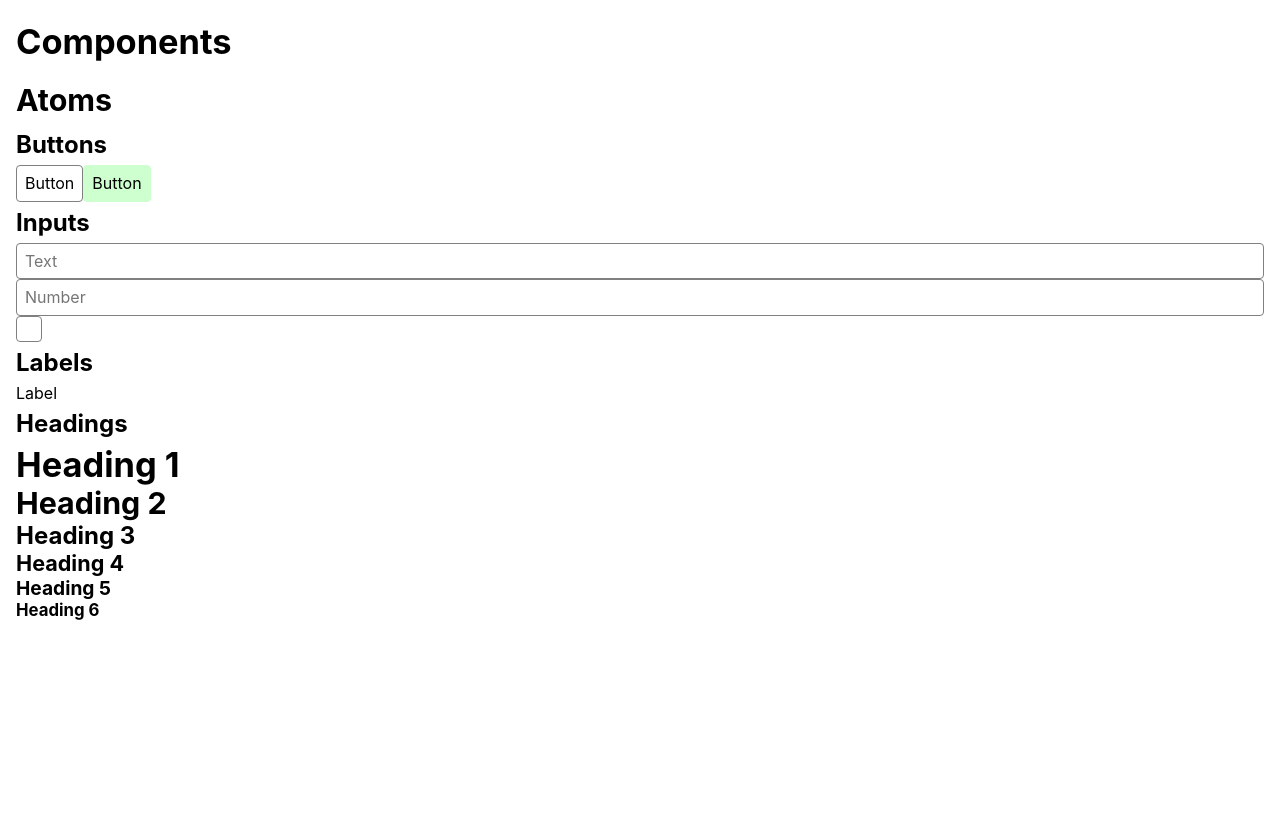
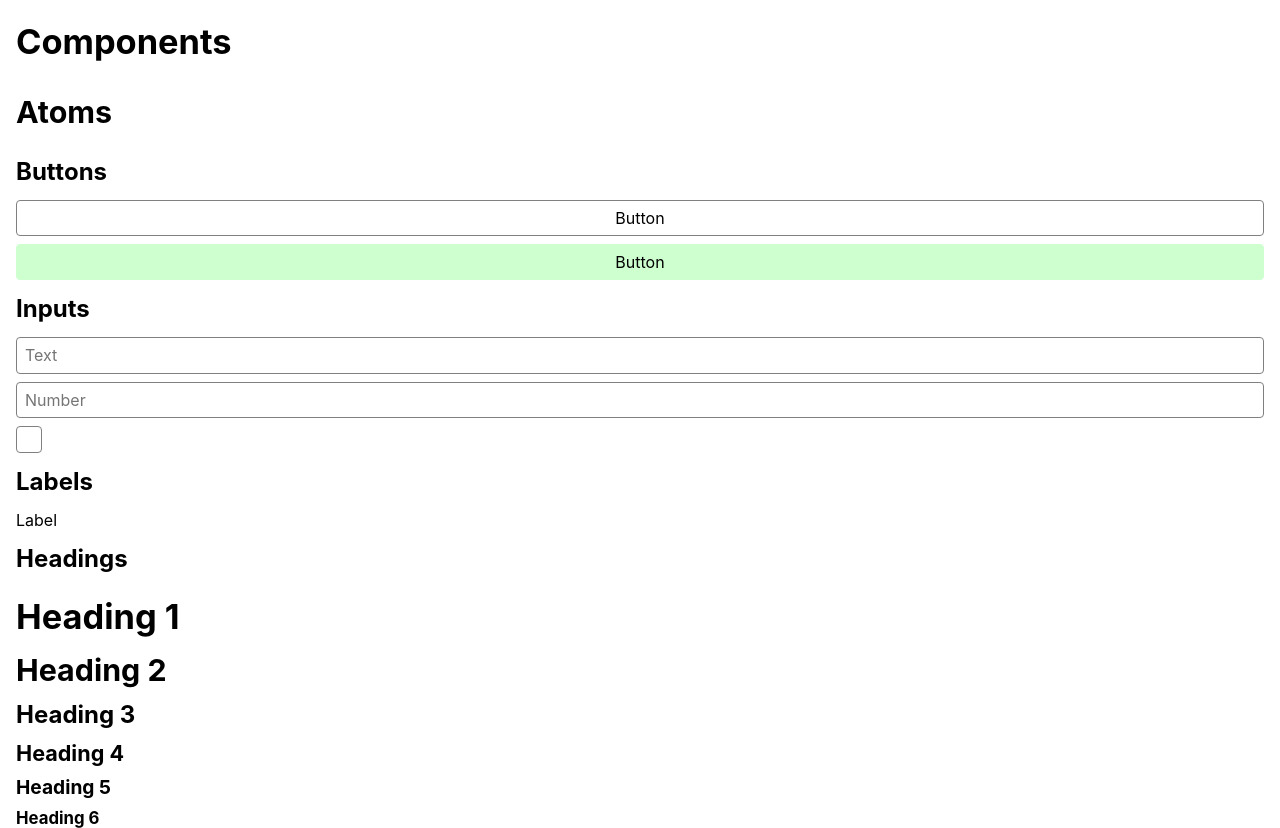
Before and after one commit to fseemann/react-design-system, a React (Create React App) app: page / in a window 1280 px wide. Before the commit the page ends 800 px from the top, so only its background shows below. Built offline with nearby package versions, Linux system fonts and the light colour scheme.

Commit message:
Add a stack component

```diff
--- /dev/null
+++ b/src/components/atoms/a-stack.css
@@ -0,0 +1,26 @@
+.a-stack {
+    display: flex;
+    flex-direction: column;
+
+    --spacing: 1.5em
+}
+
+.a-stack--is-none {
+    --spacing: 0;
+}
+
+.a-stack--is-small {
+    --spacing: 0.5em;
+}
+
+.a-stack--is-medium {
+    --spacing: 1.0em;
+}
+
+.a-stack--is-large {
+    --spacing: 1.5em;
+}
+
+.a-stack > * + * {
+    margin-top: var(--spacing);
+}
--- /dev/null
+++ b/src/components/atoms/a-stack.js
@@ -0,0 +1,32 @@
+import React, {useMemo} from 'react'
+import PropTypes from 'prop-types'
+import './a-stack.css'
+import { className } from '../utilities'
+
+export default function AStack (props) {
+  const className = useClassName(props)
+
+  return (
+    <div className={className}>
+      { props.children }
+    </div>
+  )
+}
+
+AStack.propTypes = {
+  spacing: PropTypes.oneOf(['small', 'medium', 'large', 'none']).isRequired
+}
+
+AStack.defaultProps = {
+  spacing: 'medium'
+}
+
+function useClassName (props) {
+  return useMemo(
+    () => className([
+      'a-stack',
+      `a-stack--is-${props.spacing}`
+    ]),
+    [props.spacing]
+  )
+}
--- a/src/components/templates/t-components.js
+++ b/src/components/templates/t-components.js
@@ -4,38 +4,39 @@ import React from 'react'
 import './t-components.css'
 import ALabel from '../atoms/a-label'
 import AHeading from '../atoms/a-heading'
+import AStack from '../atoms/a-stack'
 
 export default function TComponents () {
   return (
     <div className="t-components">
-      <AHeading level={1} text={'Components'} margin={'large'}/>
-      <section>
-        <AHeading level={2} text={'Atoms'} margin={'medium'}/>
-        <section>
-          <AHeading level={3} text={'Buttons'} margin={'small'}/>
+      <AHeading level={1} text={'Components'} margin={'large'} />
+      <AStack>
+        <AHeading level={2} text={'Atoms'} margin={'medium'} />
+        <AStack spacing={'small'}>
+          <AHeading level={3} text={'Buttons'} margin={'small'} />
           <AButton />
           <AButton variant={'primary'} />
-        </section>
-        <section>
-          <AHeading level={3} text={'Inputs'} margin={'small'}/>
+        </AStack>
+        <AStack spacing={'small'}>
+          <AHeading level={3} text={'Inputs'} margin={'small'} />
           <AInput type={'text'} placeholder={'Text'} name={'username'} />
           <AInput type={'number'} placeholder={'Number'} name={'username'} />
           <AInput type={'checkbox'} name={'username'} />
-        </section>
-        <section>
-          <AHeading level={3} text={'Labels'} margin={'small'}/>
+        </AStack>
+        <AStack spacing={'small'}>
+          <AHeading level={3} text={'Labels'} margin={'small'} />
           <ALabel for={'some-input-id'} />
-        </section>
-        <section>
-          <AHeading level={3} text={'Headings'} margin={'small'}/>
+        </AStack>
+        <AStack spacing={'small'}>
+          <AHeading level={3} text={'Headings'} margin={'small'} />
           <AHeading level={1} text={'Heading 1'} />
           <AHeading level={2} text={'Heading 2'} />
           <AHeading level={3} text={'Heading 3'} />
           <AHeading level={4} text={'Heading 4'} />
           <AHeading level={5} text={'Heading 5'} />
           <AHeading level={6} text={'Heading 6'} />
-        </section>
-      </section>
+        </AStack>
+      </AStack>
     </div>
   )
 }
```
